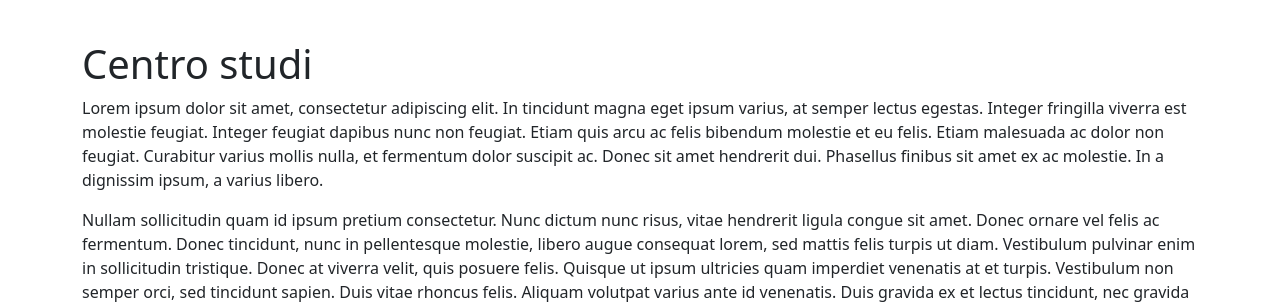
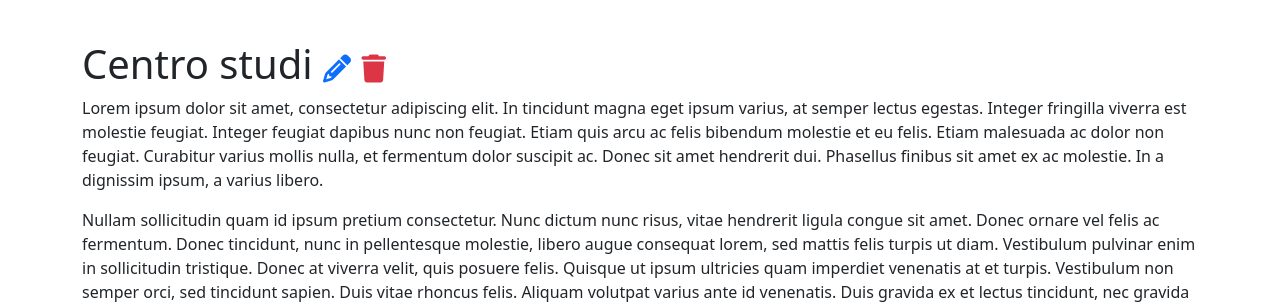
Before and after one commit to alemmax-1/csl, a Django app: page /centrostudi/ in a window 1280 px wide. Shown: the part 56-362 px from the top of the page. Run offline with Django 5.2, Linux system fonts and the light colour scheme; a user stored in the database is signed in; data comes from the database, SQL or seed files in the repository; some libraries are stand-ins or nearby versions.

Commit message:
Aggiunta logica per visualizzare i link di modifica e cancellazione delle flatpages per gli utenti staff

```diff
--- a/templates/flatpages/default.html
+++ b/templates/flatpages/default.html
@@ -3,7 +3,11 @@
 {% block title %}{{ flatpage.title }}{% endblock %}
 {% block content %}
     <div class="container mt-5">
-        <h1>{{ flatpage.title }}</h1>
+        <h1>{{ flatpage.title }}
+            {% if user.is_staff %}
+             <a class="h3 link link-primary" target="_blank" href="{% url 'admin:flatpages_flatpage_change' flatpage.pk %}"><i class="fa-solid fa-pencil"></i></a>
+             <a class="h3 link link-danger" target="_blank" href="{% url 'admin:flatpages_flatpage_delete' flatpage.pk %}"><i class="fa-solid fa-trash"></i></a>
+            {% endif %}</h1>
         <div class="content">
             {{ flatpage.content|safe }}
         </div>
```
